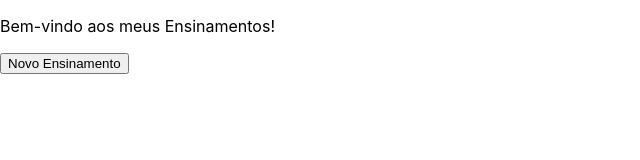
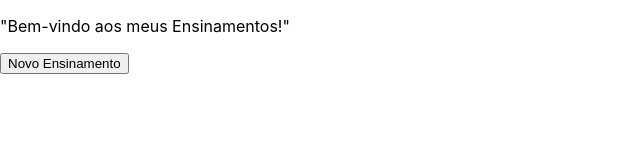
Before and after one commit to claudioromanosp/osho-diario, a React (Create React App) app: page / in a window 1280 px wide. Shown: the top 160 px of the page, without its empty margins (0-640 px from the left). Built offline with nearby package versions, Linux system fonts and the light colour scheme.

Commit message:
feature: adicionando tag

```diff
--- a/src/components/Phrases/index.js
+++ b/src/components/Phrases/index.js
@@ -14,13 +14,15 @@ function Phrases() {
         })
     };
     return (
-      <div>
-        <p>{state}</p>
-        <Button
-            onClick={changePhrase}
-            label="Novo Ensinamento"
-            className="btn btn-medium btn-change"
-        />
+      <div className="container">
+        <div className="items">
+          <p>"{state}"</p>
+          <Button
+              onClick={changePhrase}
+              label="Novo Ensinamento"
+              className="btn btn-medium btn-change"
+          />
+        </div>
       </div>
     );
 }
```
